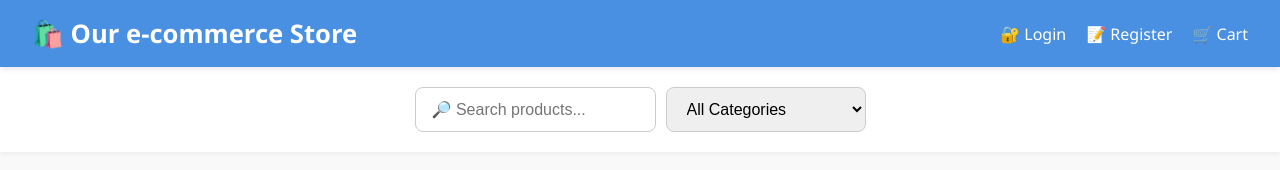
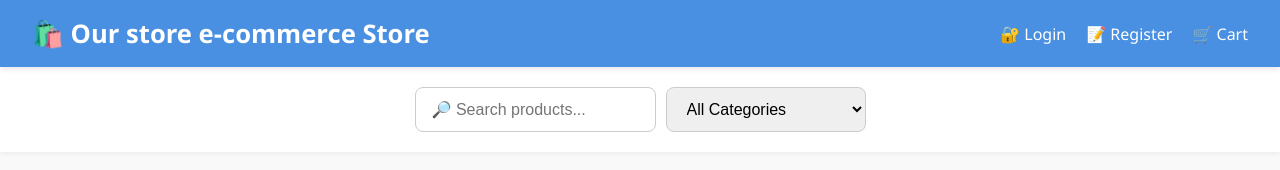
Before and after one commit to RihanAnkalgi10/E-commerce, a website: page public/index.html in a window 1280 px wide. Drawn offline with Linux system fonts and the light colour scheme; no server answers.

Commit message:
Update index.html

```diff
--- a/public/index.html
+++ b/public/index.html
@@ -2,7 +2,7 @@
 <html lang="en">
 <head>
   <meta charset="UTF-8" />
-  <title>Home - E-store commerce</title>
+  <title>Home - E-commerce</title>
   <meta name="viewport" content="width=device-width, initial-scale=1.0" />
   <style>
     :root {
@@ -158,7 +158,7 @@
 <body>
 
   <header>
-    <div class="left-header">🛍️ Our e-commerce Store</div>
+    <div class="left-header">🛍️ Our store e-commerce Store</div>
     <div class="right-header">
       <a href="login.html">🔐 Login</a>
       <a href="register.html">📝 Register</a>
```
